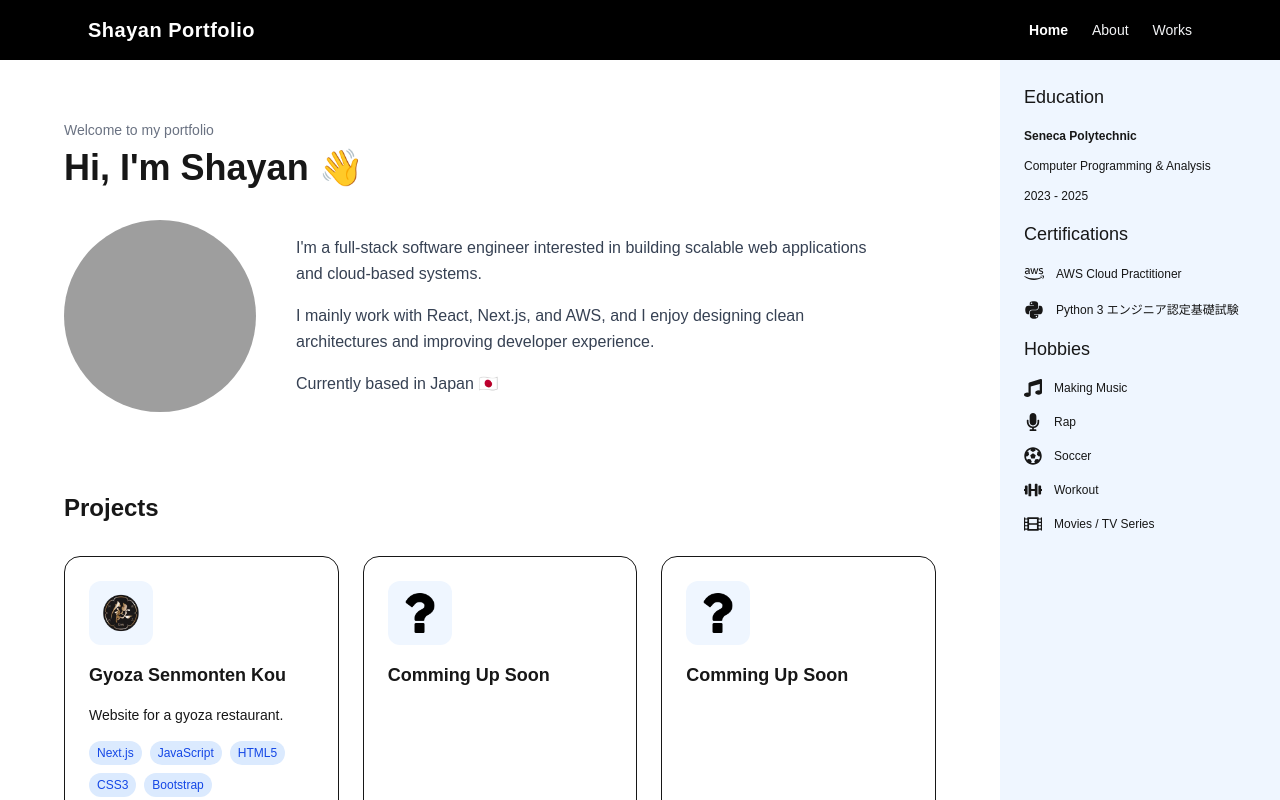
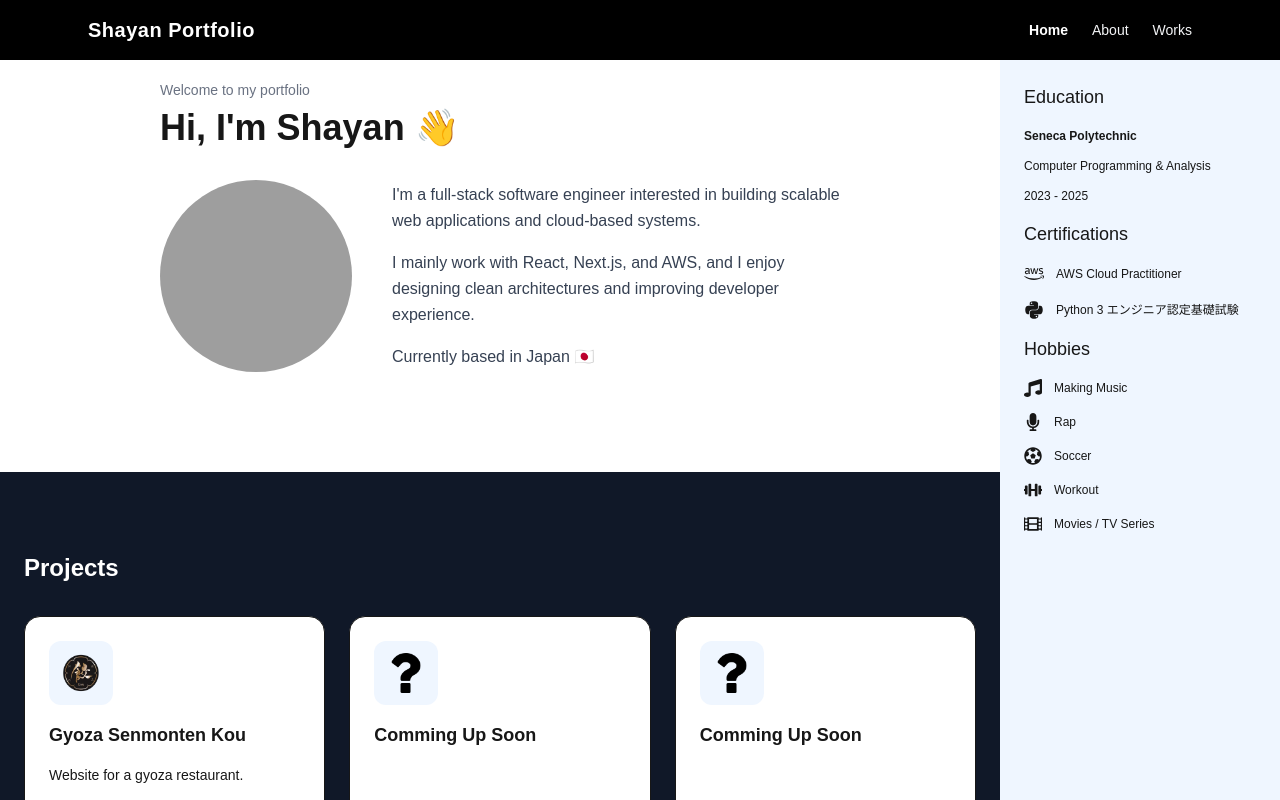
Before and after one commit to shayansj7/NextjsPortfolio, a Next.js app: page / in a window 1280 px wide. Shown: the top 800 px of the page. Built offline with nearby package versions, Linux system fonts and the light colour scheme; grey boxes are pictures that could not be loaded.

Commit message:
Changed a background color of projects section

```diff
--- a/app/globals.css
+++ b/app/globals.css
@@ -28,7 +28,7 @@ body {
 /* main contents */
 .content {
   flex: 1;
-  padding: 40px;
+  padding: 0px;
 }
 
 /* sidebar */
--- a/app/page.tsx
+++ b/app/page.tsx
@@ -4,7 +4,7 @@ import { ProjectCards } from "@/components/ProjectCards";
 export default function Home() {
   return (
     <main className="flex-1">
-      <section className="max-w-6xl mx-auto px-6 py-5">
+      <section className="max-w-6xl mx-auto px-40 py-5">
         {/* Welcome */}
         <p className="text-gray-500 text-sm mb-2">
           Welcome to my portfolio
@@ -46,11 +46,10 @@ export default function Home() {
           </div>
         </div>
 
-        {/*Project Section*/}
+      </section>
+      {/*Project Section*/}
 
-        <ProjectCards></ProjectCards>
-
-      </section>
+        <ProjectCards/>
     </main>
   );
 }
--- a/components/ProjectCards.tsx
+++ b/components/ProjectCards.tsx
@@ -4,14 +4,20 @@ import { ProjectCard } from "@/components/ProjectCard";
 
 export function ProjectCards() {
   return (
-        <section className="mt-20">
-            <h2 className="text-2xl font-bold mb-8">Projects</h2>
+    // Full-width background
+    <section className="mt-20 w-full bg-gray-900">
+      {/* Centered content */}
+      <div className="max-w-6xl mx-auto px-6 py-20">
+        <h2 className="text-2xl font-bold text-white mb-8">
+          Projects
+        </h2>
 
         <div className="grid gap-6 sm:grid-cols-2 lg:grid-cols-3">
           {projects.map((project) => (
             <ProjectCard key={project.id} {...project} />
           ))}
         </div>
+      </div>
     </section>
   );
 }
```
Lines whose indentation alone changed are shown as unchanged.
